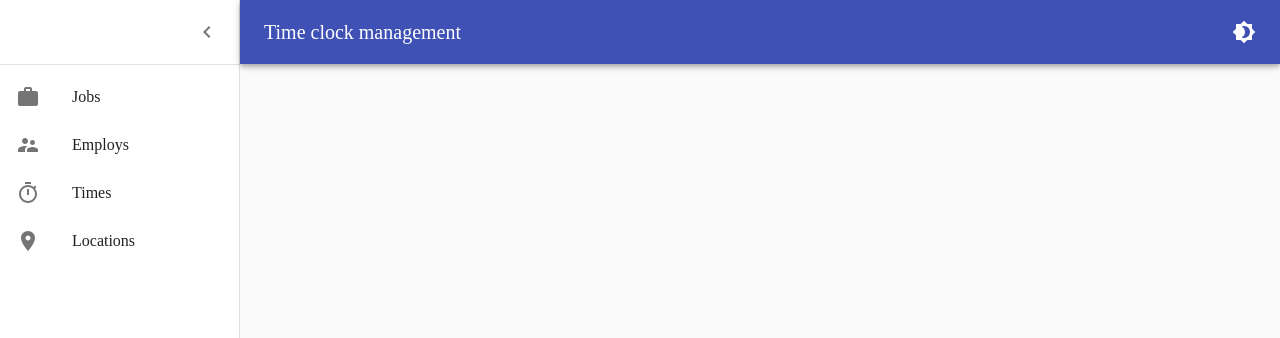
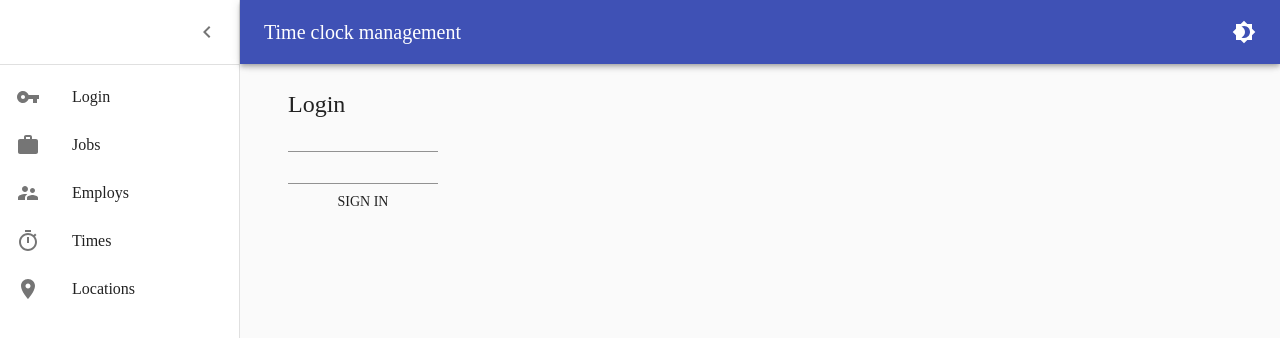
Before and after one commit to YOEL311/time-clock-manager, a React (Create React App) app: page /login in a window 1280 px wide. Shown: the top 338 px of the page. Built offline with nearby package versions, Linux system fonts and the light colour scheme.

Commit message:
add auth display users

```diff
--- a/src/config/firebase.js
+++ b/src/config/firebase.js
@@ -10,5 +10,7 @@ const config = {
 };
 firebase.initializeApp(config);
 const db = firebase.firestore();
+const func = firebase.functions();
+const auth = firebase.auth();
 
-export { db };
+export { db, func, auth };
--- a/src/containers/Layout.js
+++ b/src/containers/Layout.js
@@ -24,6 +24,7 @@ import WorkIcon from "@material-ui/icons/Work";
 import SupervisorAccountIcon from "@material-ui/icons/SupervisorAccount";
 import TimerIcon from "@material-ui/icons/Timer";
 import RoomIcon from "@material-ui/icons/Room";
+import VpnKeyIcon from "@material-ui/icons/VpnKey";
 const drawerWidth = 240;
 
 const useStyles = makeStyles((theme) => ({
@@ -170,6 +171,12 @@ export default function MiniDrawer(props) {
         </div>
         <Divider />
         <List>
+          <ListItem button component={NavLink} to="login">
+            <ListItemIcon>
+              <VpnKeyIcon />
+            </ListItemIcon>
+            <ListItemText primary="Login" />
+          </ListItem>
           <ListItem button component={NavLink} to="jobs">
             <ListItemIcon>
               <WorkIcon />
--- a/src/router.js
+++ b/src/router.js
@@ -4,6 +4,7 @@ import Jobs from "./screens/Jobs";
 import Employs from "./screens/Employs";
 import Times from "./screens/Times";
 import Locations from "./screens/Locations";
+import Login from "./screens/Login";
 import Layout from "./containers/Layout";
 import { ToastContainer } from "react-toastify";
 import "react-toastify/dist/ReactToastify.css";
@@ -16,6 +17,7 @@ const Router = () => {
         <Route exact={true} path="/employs" component={Employs} />
         <Route exact={true} path="/times" component={Times} />
         <Route exact={true} path="/locations" component={Locations} />
+        <Route path="/login" exact={true} component={Login} />
       </Layout>
       <ToastContainer />
     </BrowserRouter>
--- /dev/null
+++ b/src/screens/Login.js
@@ -0,0 +1,66 @@
+import React, { useEffect, useState } from "react";
+import { Grid, Container } from "@material-ui/core";
+import { MenuItem, Select, InputLabel } from "@material-ui/core";
+import { signIn } from "../store/actions/authActions";
+import { getTimes } from "../store/actions/timesAction";
+import { useDispatch, useSelector } from "react-redux";
+import Chart from "react-google-charts";
+import Table from "@material-ui/core/Table";
+import TableBody from "@material-ui/core/TableBody";
+import TableCell from "@material-ui/core/TableCell";
+import TableContainer from "@material-ui/core/TableContainer";
+import TableHead from "@material-ui/core/TableHead";
+import TableRow from "@material-ui/core/TableRow";
+import Paper from "@material-ui/core/Paper";
+import Button from "@material-ui/core/Button";
+import TextField from "@material-ui/core/TextField";
+import Typography from "@material-ui/core/Typography";
+
+const Login = () => {
+  const dispatch = useDispatch();
+  const userName = useSelector((state) => state.user);
+  const allUsers = useSelector((state) => state.allUsers);
+  const [user, setUser] = useState("");
+  const [password, setPassword] = useState("");
+  return (
+    <Container>
+      <Typography variant="h5">Login</Typography>
+
+      {userName ? (
+        <TableContainer component={Paper}>
+          <Table size="small">
+            <TableHead>
+              <TableRow>
+                <TableCell>email</TableCell>
+              </TableRow>
+            </TableHead>
+            <TableBody>
+              {allUsers?.map((user, index) => {
+                return (
+                  <TableRow key={user.email}>
+                    <TableCell align="right">{user.email}</TableCell>
+                  </TableRow>
+                );
+              })}
+            </TableBody>
+          </Table>
+        </TableContainer>
+      ) : (
+        <Grid style={{ width: 150 }} direction="column" container>
+          <TextField onChange={(e) => setUser(e.target.value)}></TextField>
+          <TextField onChange={(e) => setPassword(e.target.value)}></TextField>
+
+          <Button
+            onClick={() => {
+              dispatch(signIn(user, password));
+            }}
+          >
+            SIGN IN
+          </Button>
+        </Grid>
+      )}
+    </Container>
+  );
+};
+
+export default Login;
--- /dev/null
+++ b/src/store/actions/authActions.js
@@ -0,0 +1,56 @@
+import {
+  SIGN_IN,
+  SIGN_IN_SUCCESS,
+  GET_ALL_USER_SUCCESS,
+  GET_ALL_USER,
+} from "../types";
+import { toast } from "react-toastify";
+import { db, auth, func } from "../../config/firebase";
+
+const signInSuccess = (user) => {
+  return {
+    type: SIGN_IN_SUCCESS,
+    payload: user,
+  };
+};
+
+const getAllUserSuccess = (user) => {
+  return {
+    type: GET_ALL_USER_SUCCESS,
+    payload: user,
+  };
+};
+
+const getAllUsers = (email, password) => {
+  return async (dispatch) => {
+    const message = { message: "Hello." };
+
+    func
+      .httpsCallable("getAllUsers2")(message)
+      // .httpsCallable("getUsers")(message)
+      .then((result) => {
+        console.log(
+          "🚀 ~ file: authActions.js ~ line 31 ~ .then ~ result",
+          result
+        );
+        dispatch(getAllUserSuccess(result));
+      })
+      .catch((error) => {});
+  };
+};
+
+const signIn = (email, password) => {
+  return async (dispatch) => {
+    auth
+      .signInWithEmailAndPassword("admin@admin.com", "admin1")
+      .then((userCredential) => {
+        dispatch(signInSuccess(true));
+        dispatch(getAllUsers());
+      })
+      .catch((error) => {
+        console.log(error);
+      });
+  };
+};
+
+export { signIn };
--- a/src/store/reducer.js
+++ b/src/store/reducer.js
@@ -5,6 +5,8 @@ import {
   GET_TIMES_SUCCESS,
   GET_AMOUNT_TIMES_SUCCESS,
   GET_LIST_LOCATIONS_SUCCESS,
+  SIGN_IN_SUCCESS,
+  GET_ALL_USER_SUCCESS,
 } from "./types";
 const init = {
   theme: "right",
@@ -13,6 +15,8 @@ const init = {
   times: {},
   amountTimes: [],
   locations: [],
+  user: null,
+  allUsers: [],
 };
 
 function reducer(state = init, action) {
@@ -29,6 +33,10 @@ function reducer(state = init, action) {
       return { ...state, amountTimes: action.payload };
     case GET_LIST_LOCATIONS_SUCCESS:
       return { ...state, locations: action.payload };
+    case SIGN_IN_SUCCESS:
+      return { ...state, user: action.payload };
+    case GET_ALL_USER_SUCCESS:
+      return { ...state, user: action.payload };
     default:
       return state;
   }
--- a/src/store/types.js
+++ b/src/store/types.js
@@ -4,6 +4,10 @@ const GET_LIST_EMPLOYS_SUCCESS = "GET_LIST_EMPLOYS_SUCCESS";
 const GET_TIMES_SUCCESS = "GET_TIMES_SUCCESS";
 const GET_AMOUNT_TIMES_SUCCESS = "GET_AMOUNT_TIMES_SUCCESS";
 const GET_LIST_LOCATIONS_SUCCESS = "GET_LIST_LOCATIONS_SUCCESS";
+const SIGN_IN = "SIGN_IN";
+const SIGN_IN_SUCCESS = "SIGN_IN_SUCCESS";
+const GET_ALL_USER_SUCCESS = "GET_ALL_USER_SUCCESS";
+const GET_ALL_USER = "GET_ALL_USER";
 
 export {
   GET_LIST_LOCATIONS_SUCCESS,
@@ -12,4 +16,8 @@ export {
   GET_LIST_JOBS_SUCCESS,
   GET_LIST_EMPLOYS_SUCCESS,
   GET_TIMES_SUCCESS,
+  SIGN_IN_SUCCESS,
+  SIGN_IN,
+  GET_ALL_USER,
+  GET_ALL_USER_SUCCESS,
 };
```
